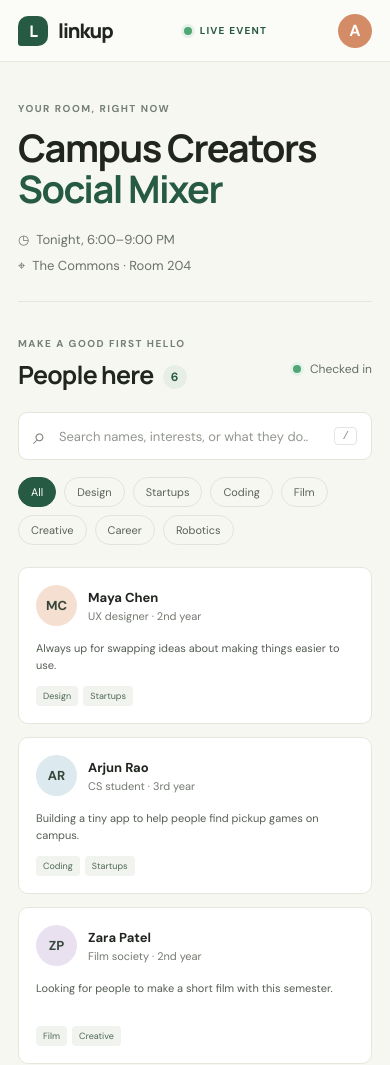
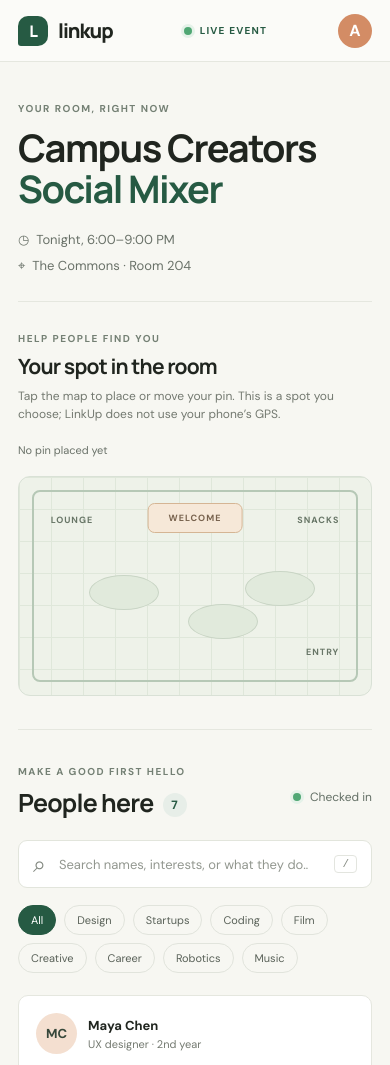
Before and after one commit to Advik-Ganapathy-M-B/LinkUp, a plain HTML site: page index.html in a window 390 px wide. Shown: the top 1065 px of the page. Drawn offline with Linux system fonts and the light colour scheme.

Commit message:
Thinking of new features like maps etc to enhance user experience

```diff
--- a/app.js
+++ b/app.js
@@ -6,6 +6,7 @@ const attendees = [
   { name: 'Leo Martin', role: 'Product intern · 4th year', note: 'Happy to chat about getting your first internship in tech.', interests: ['Startups', 'Career'], color: 'yellow' },
   { name: 'Nina Okafor', role: 'Illustrator · 1st year', note: 'Sketchbook is always open. Currently learning motion design.', interests: ['Design', 'Creative'], color: 'rose' },
   { name: 'Dev Shah', role: 'Robotics club · 3rd year', note: 'Prototyping a low-cost robot arm and looking for collaborators.', interests: ['Coding', 'Robotics'], color: 'mint' },
+  { name:'Advik Ganapathy',role:'AI/ML Enthusiast · 1st year',note:'Prototyping a walking spider robot',interests:['Coding','Music'],color:'peach'}
 ];
 
 const grid = document.querySelector('#attendee-grid');
@@ -13,7 +14,44 @@ const searchInput = document.querySelector('#search-input');
 const filters = document.querySelector('#filters');
 const count = document.querySelector('#attendee-count');
 const emptyState = document.querySelector('#empty-state');
+const roomMap = document.querySelector('#room-map');
+const yourPin = document.querySelector('#your-pin');
+const locationStatus = document.querySelector('#location-status');
+const clearLocationButton = document.querySelector('#clear-location');
 let selectedInterest = 'All';
+
+const savedLocation = localStorage.getItem('linkup-room-pin');
+
+function showPin(x, y) {
+  yourPin.style.left = `${x}%`;
+  yourPin.style.top = `${y}%`;
+  yourPin.hidden = false;
+  locationStatus.textContent = 'Your pin is visible on this device';
+  clearLocationButton.hidden = false;
+}
+
+if (savedLocation) {
+  const { x, y } = JSON.parse(savedLocation);
+  showPin(x, y);
+} else {
+  yourPin.hidden = true;
+}
+
+roomMap.addEventListener('click', (event) => {
+  const bounds = roomMap.getBoundingClientRect();
+  const x = Math.min(96, Math.max(4, ((event.clientX - bounds.left) / bounds.width) * 100));
+  const y = Math.min(91, Math.max(22, ((event.clientY - bounds.top) / bounds.height) * 100));
+  showPin(x, y);
+  localStorage.setItem('linkup-room-pin', JSON.stringify({ x, y }));
+});
+
+clearLocationButton.addEventListener('click', (event) => {
+  event.stopPropagation();
+  localStorage.removeItem('linkup-room-pin');
+  yourPin.hidden = true;
+  clearLocationButton.hidden = true;
+  locationStatus.textContent = 'No pin placed yet';
+});
 
 const interests = ['All', ...new Set(attendees.flatMap((person) => person.interests))];
 
--- a/index.html
+++ b/index.html
@@ -21,6 +21,32 @@
         <div class="event-meta">
           <span>◷ &nbsp;Tonight, 6:00–9:00 PM</span>
           <span>⌖ &nbsp;The Commons · Room 204</span>
+        </div>
+      </section>
+
+      <section class="location-section" aria-labelledby="location-title">
+        <div class="location-copy">
+          <div>
+            <p class="eyebrow">HELP PEOPLE FIND YOU</p>
+            <h2 id="location-title">Your spot in the room</h2>
+            <p class="location-instructions">Tap the map to place or move your pin. This is a spot you choose; LinkUp does not use your phone’s GPS.</p>
+          </div>
+          <div class="location-actions">
+            <span id="location-status" class="location-status" aria-live="polite">No pin placed yet</span>
+            <button id="clear-location" class="clear-location" type="button" hidden>Clear pin</button>
+          </div>
+        </div>
+        <div id="room-map" class="room-map" role="application" aria-label="Room map. Tap or click to place your location pin.">
+          <div class="map-zone zone-lounge">LOUNGE</div>
+          <div class="map-zone zone-snacks">SNACKS</div>
+          <div class="map-zone zone-entry">ENTRY</div>
+          <div class="map-stage">WELCOME</div>
+          <div class="map-table table-one"></div>
+          <div class="map-table table-two"></div>
+          <div class="map-table table-three"></div>
+          <button id="your-pin" class="your-pin" type="button" aria-label="Your location pin" title="Your location">
+            <span>A</span>
+          </button>
         </div>
       </section>
 
--- a/styles.css
+++ b/styles.css
@@ -32,6 +32,23 @@ h1, h2 { font-family: Manrope, sans-serif; letter-spacing: -1.5px; }
 h1 { margin: 0; font-size: clamp(38px, 6vw, 58px); line-height: 1.08; }
 h1 span { color: var(--green); }
 .event-meta { display: flex; gap: 24px; margin-top: 22px; color: #697168; font-size: 13px; }
+.location-section { padding: 30px 0 33px; border-bottom: 1px solid var(--line); }
+.location-copy { display: flex; justify-content: space-between; align-items: end; gap: 20px; margin-bottom: 17px; }
+.location-copy .eyebrow { margin-bottom: 7px; }
+.location-copy h2 { font-size: 21px; }
+.location-instructions { max-width: 500px; margin: 7px 0 0; color: var(--muted); font-size: 12px; line-height: 1.5; }
+.location-actions { display: flex; align-items: center; gap: 12px; padding-bottom: 2px; }
+.location-status { color: #697168; font-size: 11px; white-space: nowrap; }
+.clear-location { padding: 6px 10px; border: 1px solid var(--line); border-radius: 6px; background: #fff; color: var(--green); cursor: pointer; font-size: 11px; }
+.room-map { position: relative; height: 260px; overflow: hidden; border: 1px solid #d9e1d6; border-radius: 12px; background-color: #eef2e9; background-image: linear-gradient(#dfe7da 1px, transparent 1px), linear-gradient(90deg, #dfe7da 1px, transparent 1px); background-size: 32px 32px; cursor: crosshair; touch-action: manipulation; }
+.room-map::before { position: absolute; inset: 13px; border: 2px solid #b6c8b6; border-radius: 8px; content: ''; pointer-events: none; }
+.map-zone { position: absolute; z-index: 1; color: #687667; font-size: 9px; font-weight: 700; letter-spacing: 1px; pointer-events: none; }
+.zone-lounge { top: 17%; left: 9%; }.zone-snacks { top: 17%; right: 9%; }.zone-entry { bottom: 17%; right: 9%; }
+.map-stage { position: absolute; top: 12%; left: 50%; padding: 8px 20px; transform: translateX(-50%); border: 1px solid #d5b594; border-radius: 7px; background: #f6e8d8; color: #78634e; font-size: 9px; font-weight: 700; letter-spacing: 1px; pointer-events: none; }
+.map-table { position: absolute; width: 70px; height: 35px; border: 1px solid #c9d5c5; border-radius: 50%; background: #e1eadc; pointer-events: none; }
+.table-one { top: 45%; left: 20%; }.table-two { top: 58%; left: 48%; }.table-three { top: 43%; right: 16%; }
+.your-pin { position: absolute; z-index: 2; top: 50%; left: 50%; display: grid; place-items: center; width: 34px; height: 34px; padding: 0; transform: translate(-50%, -50%); border: 3px solid white; border-radius: 50% 50% 50% 4px; background: #265a43; box-shadow: 0 2px 9px #18291d55; color: white; cursor: grab; }
+.your-pin span { font-size: 11px; font-weight: 700; }.your-pin[hidden] { display: none; }
 .people-section { padding: 35px 0 55px; }
 .section-heading { display: flex; justify-content: space-between; align-items: end; margin-bottom: 20px; }
 .section-heading .eyebrow { margin-bottom: 7px; }
@@ -68,6 +85,9 @@ kbd { padding: 2px 7px; border: 1px solid #e3e5df; border-radius: 4px; color: #8
   .page-shell { width: calc(100% - 36px); }
   .event-heading { padding: 40px 0 27px; }
   .event-meta { flex-direction: column; gap: 9px; }
+  .location-copy { align-items: start; flex-direction: column; }
+  .location-actions { justify-content: space-between; width: 100%; }
+  .room-map { height: 220px; }
   .section-heading { align-items: start; gap: 10px; }
   .checked-in { padding-top: 24px; white-space: nowrap; }
   .attendee-grid { grid-template-columns: 1fr; }
```
